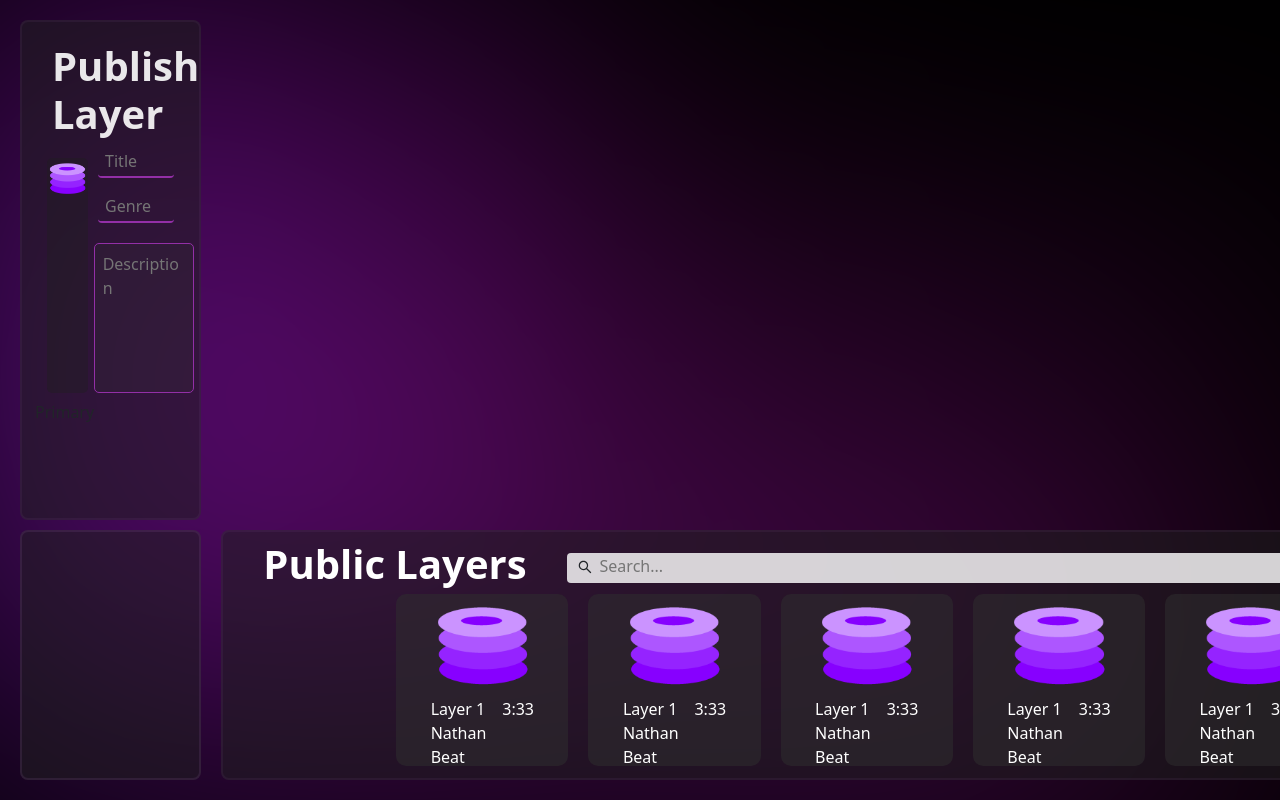
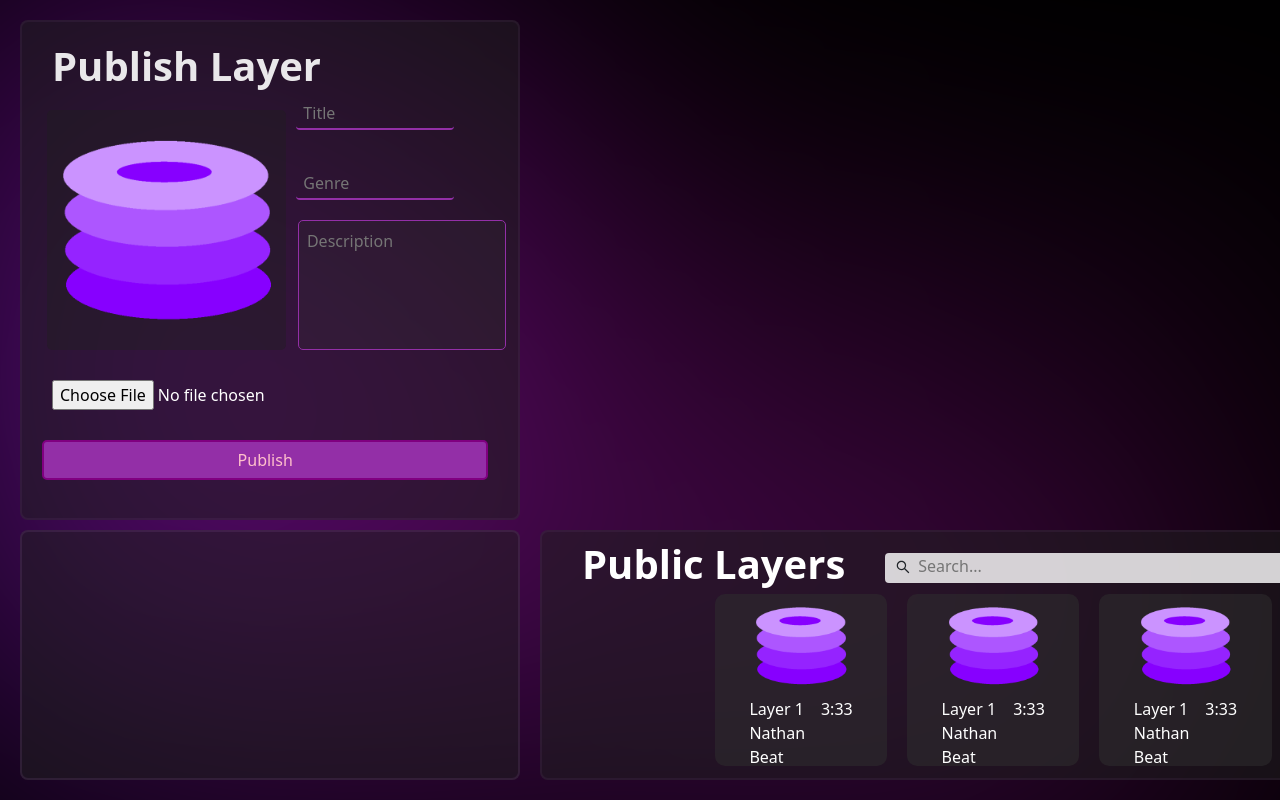
Before and after one commit to NathanRLiu/songstacks, a React (Create React App) app in the folder frontend/: page /song in a window 1280 px wide. Built offline with nearby package versions, Linux system fonts and the light colour scheme.

Commit message:
partial form

```diff
--- a/frontend/src/Pages/SongPage.tsx
+++ b/frontend/src/Pages/SongPage.tsx
@@ -1,4 +1,4 @@
-import React from 'react';
+import React, { useState } from 'react';
 import { BrowserRouter, Route, useNavigate } from 'react-router-dom';
 import Form from 'react-bootstrap/Form';
 import Button from 'react-bootstrap/Button';
@@ -95,6 +95,10 @@ function SongCard({ Title, Type, Length, Cover, Artist }: SongCardProps) {
 }
 function SongPage() {
 	let navigate = useNavigate();
+	const [ title, setTitle ] = useState("");
+	const [ genre, setGenre ] = useState("");
+
+	const [ description, setDescription ] = useState("");
 	return (
 	<div className={ styles.background } >
 		<div className={ styles.diffuser }>
@@ -117,23 +121,35 @@ function SongPage() {
 							<input
 									type="text"
 									placeholder="Title"
+									value={title}
+									onChange={
+										(event) => {setTitle(event.target.value)}
+									}
 							/>
 						</div>
-							<div className={styles["search-bar"]} style={{marginTop:15}}>
+						<div className={styles["search-bar"]} style={{marginTop:40}}>
 							<input
 									type="text"
 									placeholder="Genre"
+									value={genre}
+									onChange={
+										(event)=>{setGenre(event.target.value)}
+									}
 							/>
 						</div>
 
 						<div className={styles["description"]}>
 							<textarea placeholder="Description"/>
 						</div>
-
 					</div>
 				</div>
-				<button type="button" className={"btn btn-outline-primary" + styles["publish-button"]}>
-					Primary
+				<div style={{"margin":30}}>
+						<input
+								type="file"
+						/>
+				</div>
+				<button className={styles["publish-button"]}>
+					Publish
 				</button>
 			</div>
 			<div className={ styles["editor-section"] } >
--- a/frontend/src/Styles/SongPage.module.css
+++ b/frontend/src/Styles/SongPage.module.css
@@ -11,7 +11,7 @@
 	z-index:2;
 	position:relative;
   display: grid;
-  grid-template-columns: .35fr 1fr;
+  grid-template-columns: 500px 1fr;
   grid-template-rows: 2fr 1fr;
   height:100%;
   grid-template-areas:
@@ -62,7 +62,7 @@
 	margin:auto;
 	white-space:wrap;
 	margin-top:20px;
-	height:150px;
+	height:130px;
 }
 .detail-editor-flexc{
 	display:flex;
@@ -87,7 +87,20 @@
 	outline:none;
 }
 .publish-button {
-	width:100%;
+	margin-left:20px;
+	width:90%;
+	height:40px;
+	color:pink;
+	border:2px solid purple;
+	background-color:#932fa7;
+	outline:none;
+	border-radius:5px;
+}
+.publish-button:hover {
+	background-color:#9f2faf;
+}
+.publish-button:active {
+	background-color:#922ea6;
 }
 
 .editor-section {
```
Lines whose indentation alone changed are shown as unchanged.
